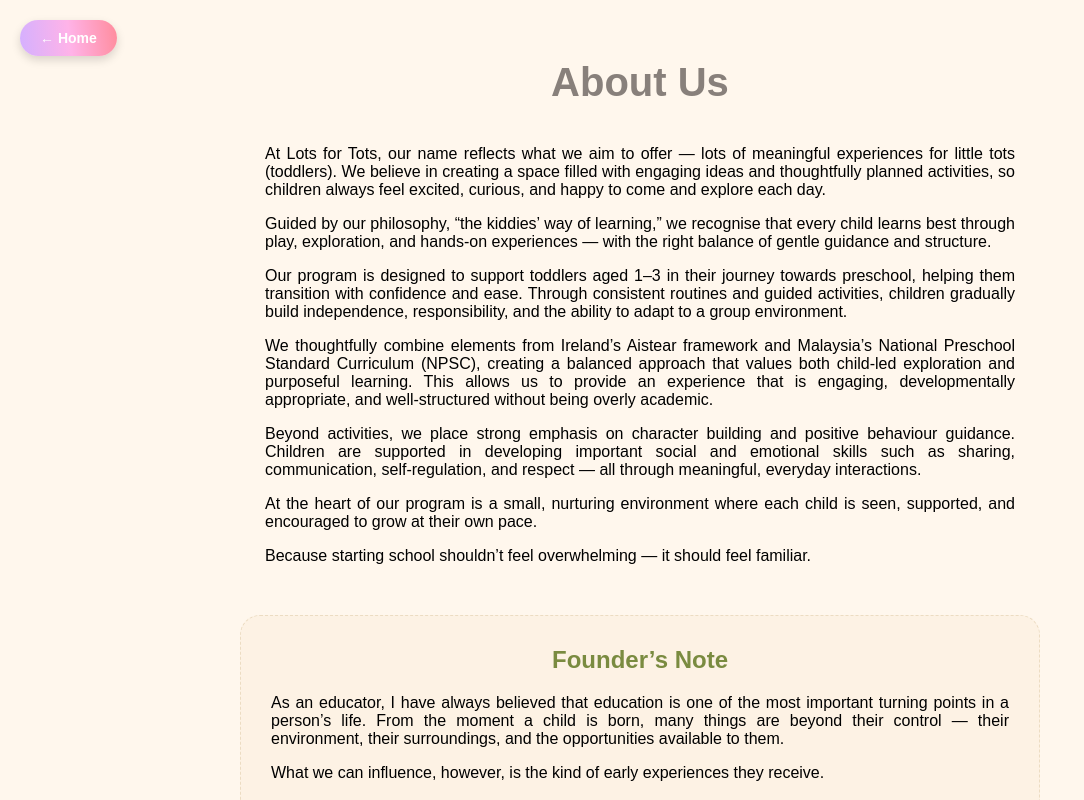
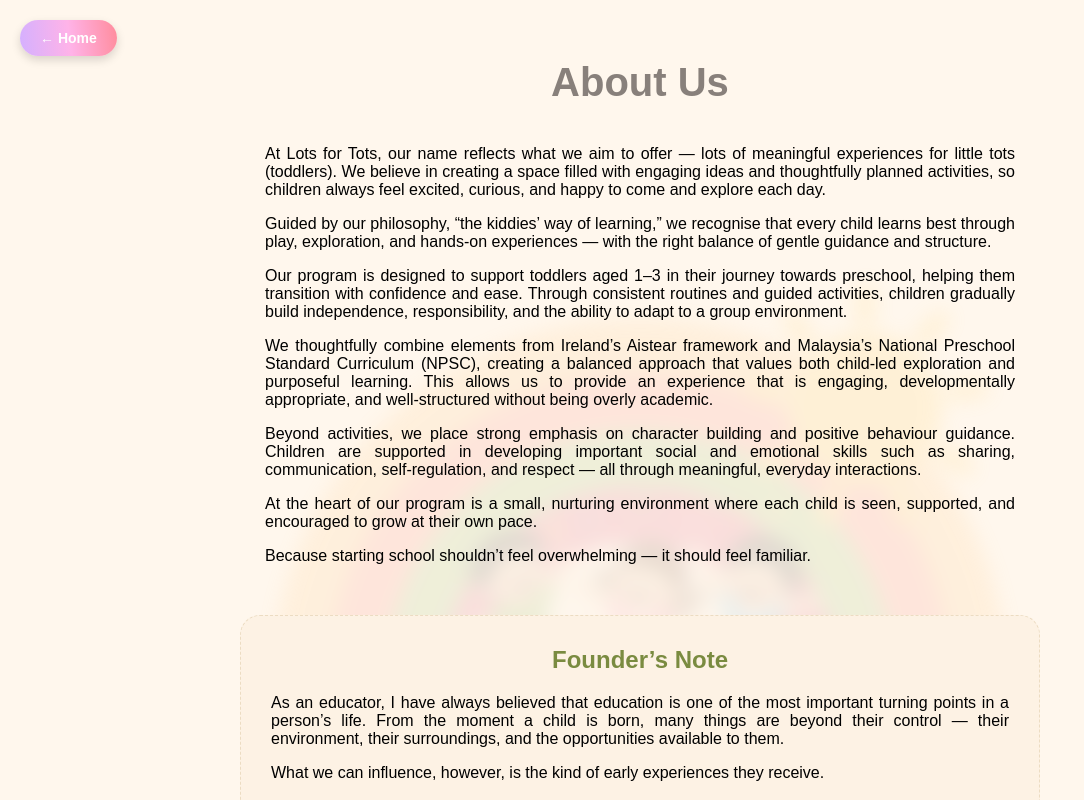
Before and after one commit to gkoson2455/lotsfortots.ts, a Next.js app: page /about in a window 1280 px wide. Shown: the top 800 px of the page, without its empty margins (0-1084 px from the left). Built offline with nearby package versions, Linux system fonts and the light colour scheme.

Commit message:
debug last

```diff
--- a/app/about/about.module.css
+++ b/app/about/about.module.css
@@ -3,7 +3,7 @@
     min-height: 100dvh;
     padding: 20px;
     position: relative;
-    /* Remove animation from here */
+    isolation: isolate;
 }
 
 .aboutContainer::before {
@@ -20,7 +20,6 @@
     filter: blur(10px);
     opacity: 0.15;
     z-index: -1;
-    /* No animation here either */
 }
 
 /* Animate the content wrapper instead */
```
